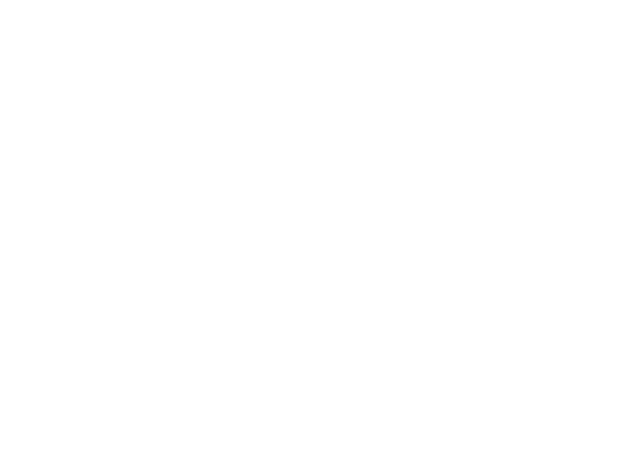
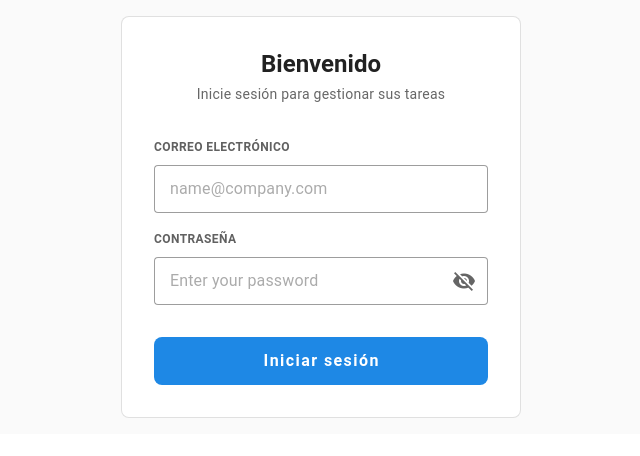
Before and after one commit to urban-calderon/nextline-frontend, a Nuxt app: page / in a window 1280 px wide. Shown: the top 456 px of the page, without its empty margins (319-959 px from the left). Built offline with nearby package versions, Linux system fonts and the light colour scheme.

Commit message:
feat: add new login page

```diff
--- /dev/null
+++ b/app/pages/index.vue
@@ -0,0 +1,112 @@
+<template>
+  <v-container class="fill-height bg-grey-lighten-5" fluid>
+    <v-row justify="center" align="center">
+      <v-col cols="12" sm="8" md="6" lg="4" xl="3">
+
+        <v-card class="rounded-lg pa-8" elevation="0" border color="white">
+          <div class="text-center mb-8">
+            <h1 class="text-h5 font-weight-bold text-grey-darken-4 mb-1">Bienvenido</h1>
+            <p class="text-body-2 text-medium-emphasis">
+              Inicie sesión para gestionar sus tareas
+            </p>
+          </div>
+
+          <v-alert v-if="errorMsg" type="error" variant="tonal" class="mb-6" density="compact">
+            {{ errorMsg }}
+          </v-alert>
+
+          <v-form v-model="form" @submit.prevent="handleLogin">
+
+            <label class="text-caption font-weight-bold text-grey-darken-2 mb-2 d-block text-uppercase">
+              Correo electrónico
+            </label>
+            <v-text-field
+              v-model="email"
+              :rules="[rules.required, rules.email]"
+              placeholder="name@company.com"
+              variant="outlined"
+              color="primary"
+              density="comfortable"
+              bg-color="white"
+              class="mb-4"
+              single-line
+              hide-details="auto"
+            ></v-text-field>
+
+            <label class="text-caption font-weight-bold text-grey-darken-2 mb-2 d-block text-uppercase">
+              Contraseña
+            </label>
+
+            <v-text-field
+              v-model="password"
+              :rules="[rules.required]"
+              :type="showPassword ? 'text' : 'password'"
+              :append-inner-icon="showPassword ? 'mdi-eye' : 'mdi-eye-off'"
+              placeholder="Enter your password"
+              variant="outlined"
+              color="primary"
+              density="comfortable"
+              bg-color="white"
+              class="mb-8"
+              single-line
+              hide-details="auto"
+              @click:append-inner="showPassword = !showPassword"
+            ></v-text-field>
+
+            <v-btn
+              type="submit"
+              block
+              color="blue-darken-1"
+              size="large"
+              class="text-none font-weight-bold rounded-lg"
+              elevation="0"
+              :loading="loading"
+              height="48"
+            >
+              Iniciar sesión
+            </v-btn>
+
+          </v-form>
+        </v-card>
+      </v-col>
+    </v-row>
+  </v-container>
+</template>
+
+<script setup lang="ts">
+definePageMeta({
+  layout: 'auth'
+});
+
+const { login } = useAuth();
+
+const form = ref(false);
+const loading = ref(false);
+const email = ref('');
+const password = ref('');
+const errorMsg = ref('');
+const showPassword = ref(false);
+
+const rules = {
+  required: (v: string) => !!v || 'Este campo es requerido',
+  email: (v: string) => /.+@.+\..+/.test(v) || 'Correo electrónico inválido',
+};
+
+const handleLogin = async () => {
+  if (!form.value) return;
+
+  loading.value = true;
+  errorMsg.value = '';
+
+  try {
+    await login({
+      email: email.value,
+      password: password.value
+    });
+  } catch (e: any) {
+    errorMsg.value = e.response?._data?.message || 'Credenciales inválidas';
+  } finally {
+    loading.value = false;
+  }
+};
+</script>
```
